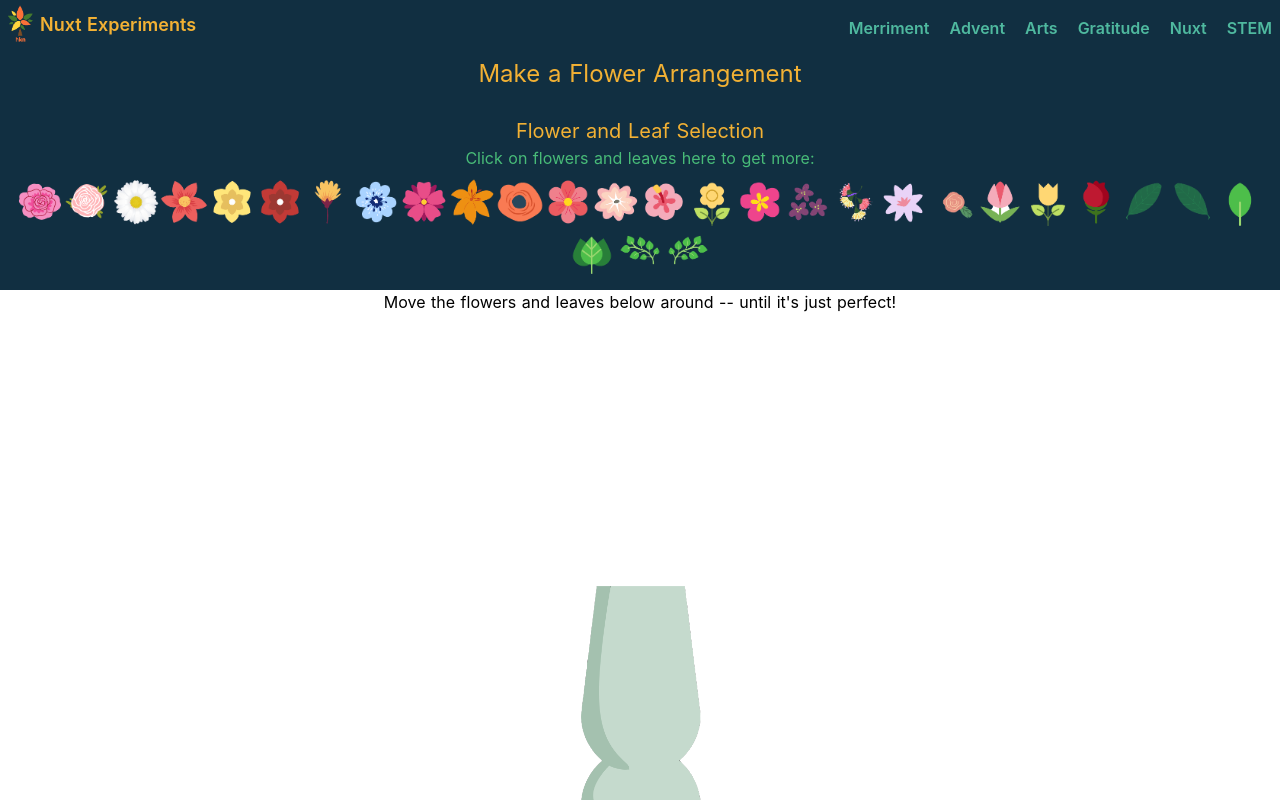
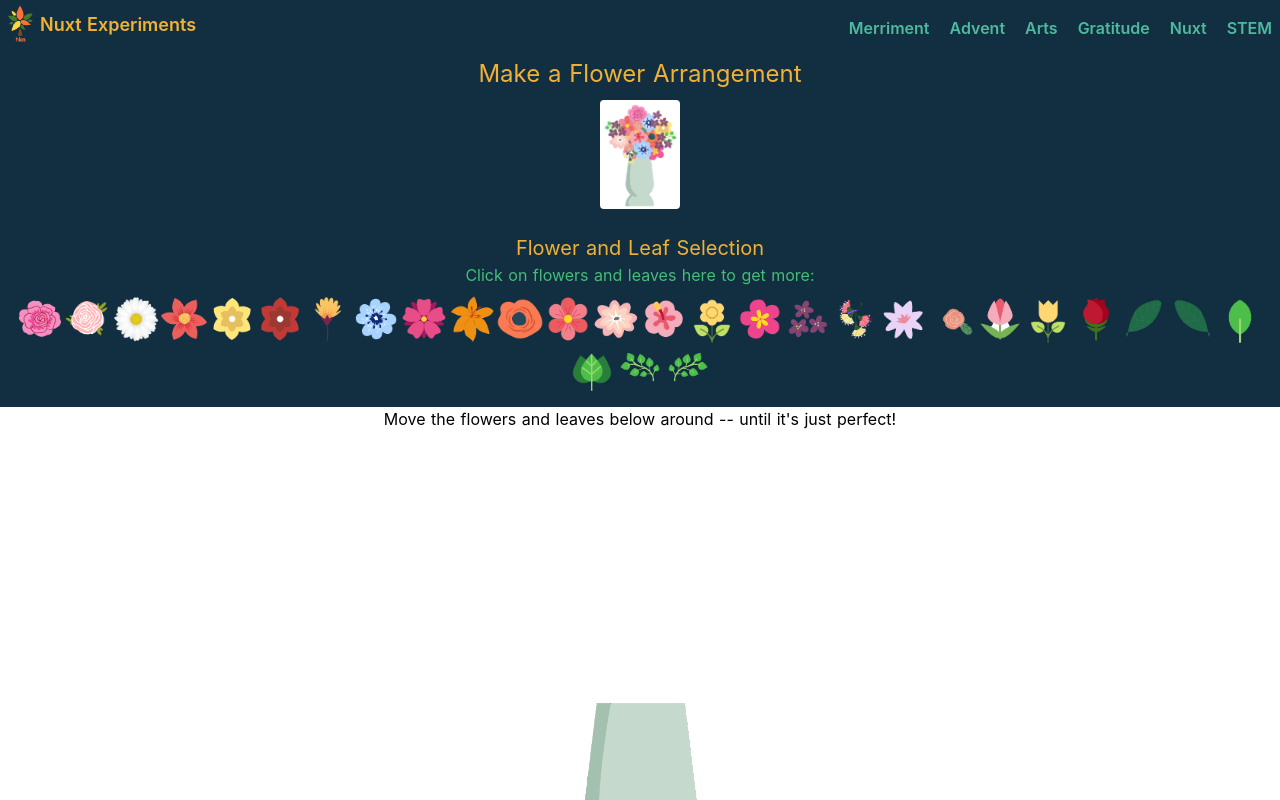
Before and after one commit to ethyl2/nuxt-experiment, a Nuxt app: page /arts/drag-and-drop3 in a window 1280 px wide. Shown: the top 800 px of the page. Built offline with nearby package versions, Linux system fonts and the light colour scheme; a web font is replaced by a local one.

Commit message:
Adds flower arrangement example

```diff
--- a/pages/arts/drag-and-drop3.vue
+++ b/pages/arts/drag-and-drop3.vue
@@ -1,6 +1,11 @@
 <template>
   <div class="relative min-h-screen">
     <h1 class="text-2xl text-center my-2">Make a Flower Arrangement</h1>
+    <img
+      class="mx-auto w-20 rounded"
+      src="/flowers/flowers.png"
+      alt="flower arrangement example"
+    />
     <div class="mt-4 py-2">
       <h2 class="text-xl text-center">Flower and Leaf Selection</h2>
       <p class="text-green-500 text-center mb-2">
```
Also changed, not shown: static/flowers/flowers.png (added).
